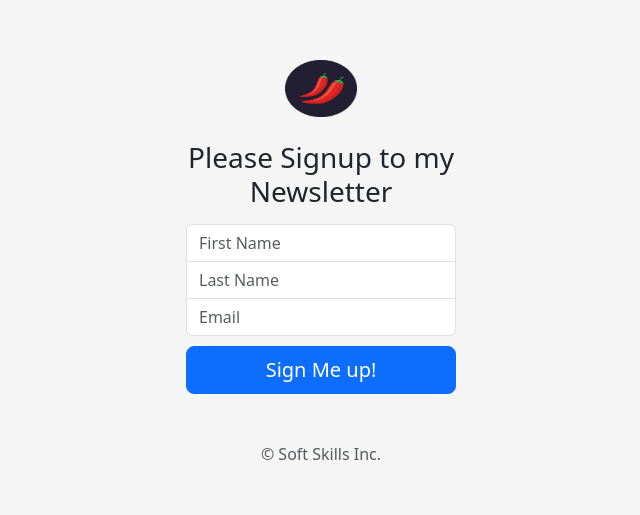
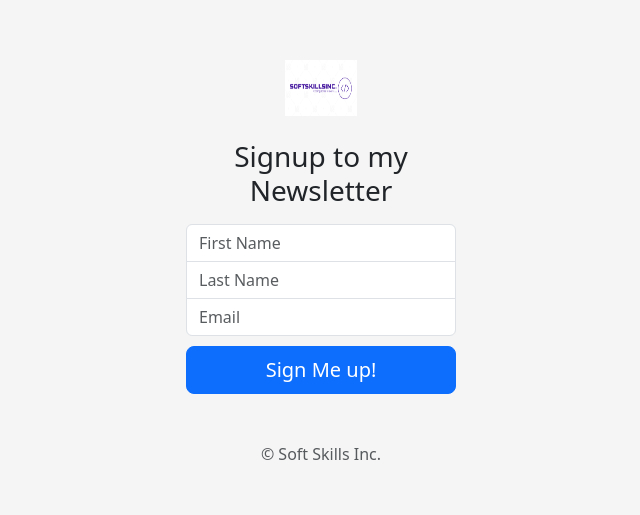
Before and after one commit to Abmart0803/Newsletter-Signup-Page, a website: page signup.html in a window 1280 px wide. Shown: the part 129-644 px from the top of the page, without its empty margins (319-959 px from the left). Drawn offline with nearby package versions, Linux system fonts and the light colour scheme.

Commit message:
modified app.js file

```diff
--- a/app.js
+++ b/app.js
@@ -11,7 +11,7 @@ const { response } = require("express");
 const app = express();
 // create app.use with express and set the direcry to public so you can move image and
 //  css file into it for the images and styles to  show on the rignup page
-app.use(express.static("public"));
+// app.use(express.static("public"));
 app.use(bodyParser.urlencoded({extended: true}));
 //setup get with response to send file from our root route and signup.html.
 app.get("/", function(req, res) {
--- a/public/css/style.css
+++ b/public/css/style.css
@@ -36,3 +36,7 @@ body {
   border-top-left-radius: 0;
   border-top-right-radius: 0;
 }
+
+p {
+  margin-top: 0%;
+}
--- a/signup.html
+++ b/signup.html
@@ -95,8 +95,8 @@ crossorigin="anonymous">
 <main class="form-signin w-100 m-auto">
   <form action="/" class="form-signin" method="post">
     <!-- <img class="image/chillies.png" alt="" width="72" height="57"> -->
-    <img class="mb-4" src="./public/images/chillies.png" alt="" width="72" height="57">
-    <h1 class="h3 mb-3 fw-normal">Please Signup to my Newsletter</h1>
+    <img class="mb-4" src="images/softlink logo.png" alt="" width="72" height="56">
+    <h1 class="h3 mb-3 fw-normal">Signup to my Newsletter</h1>
 
 
       <input type="text" name="fName" class="form-control top" placeholder="First Name">
```
